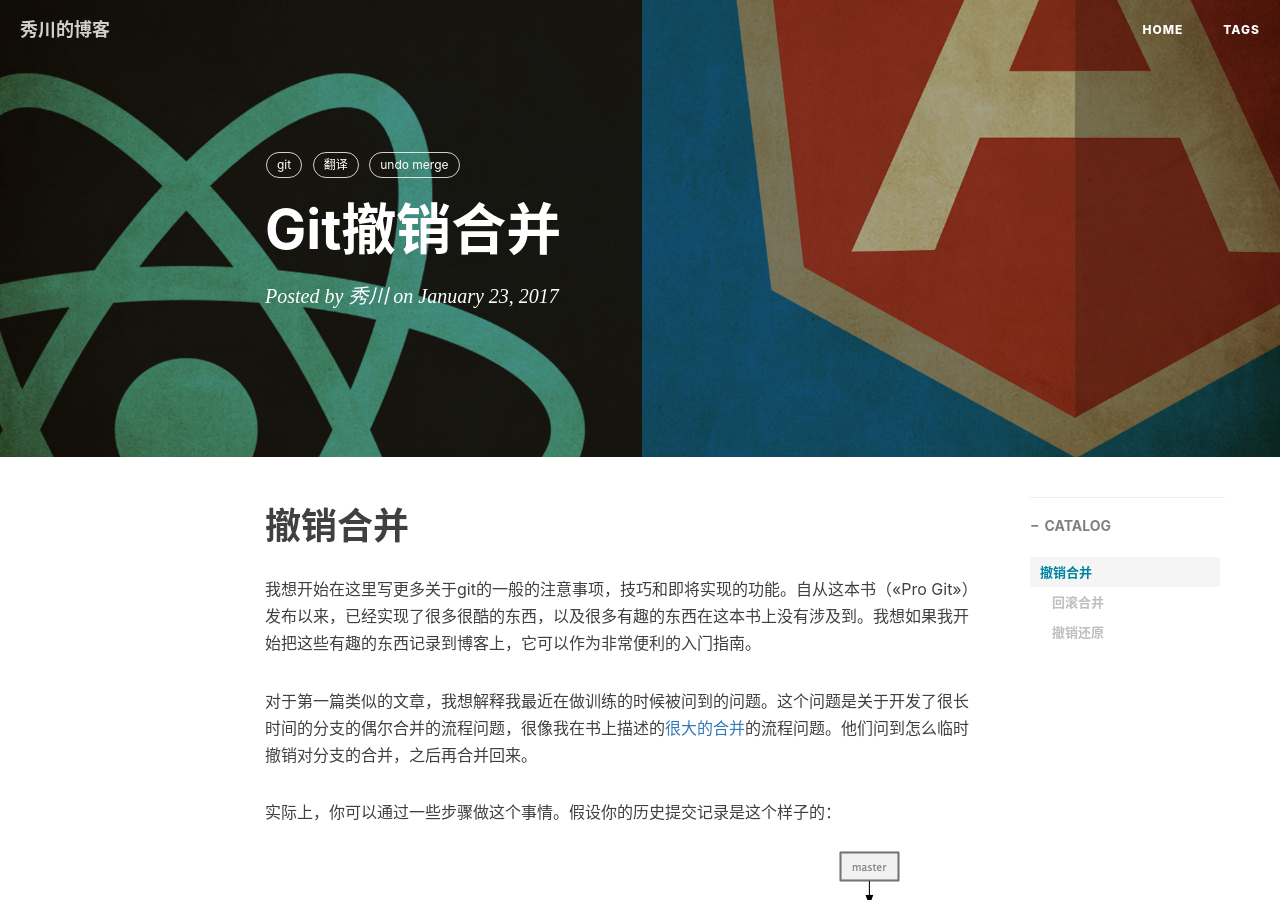
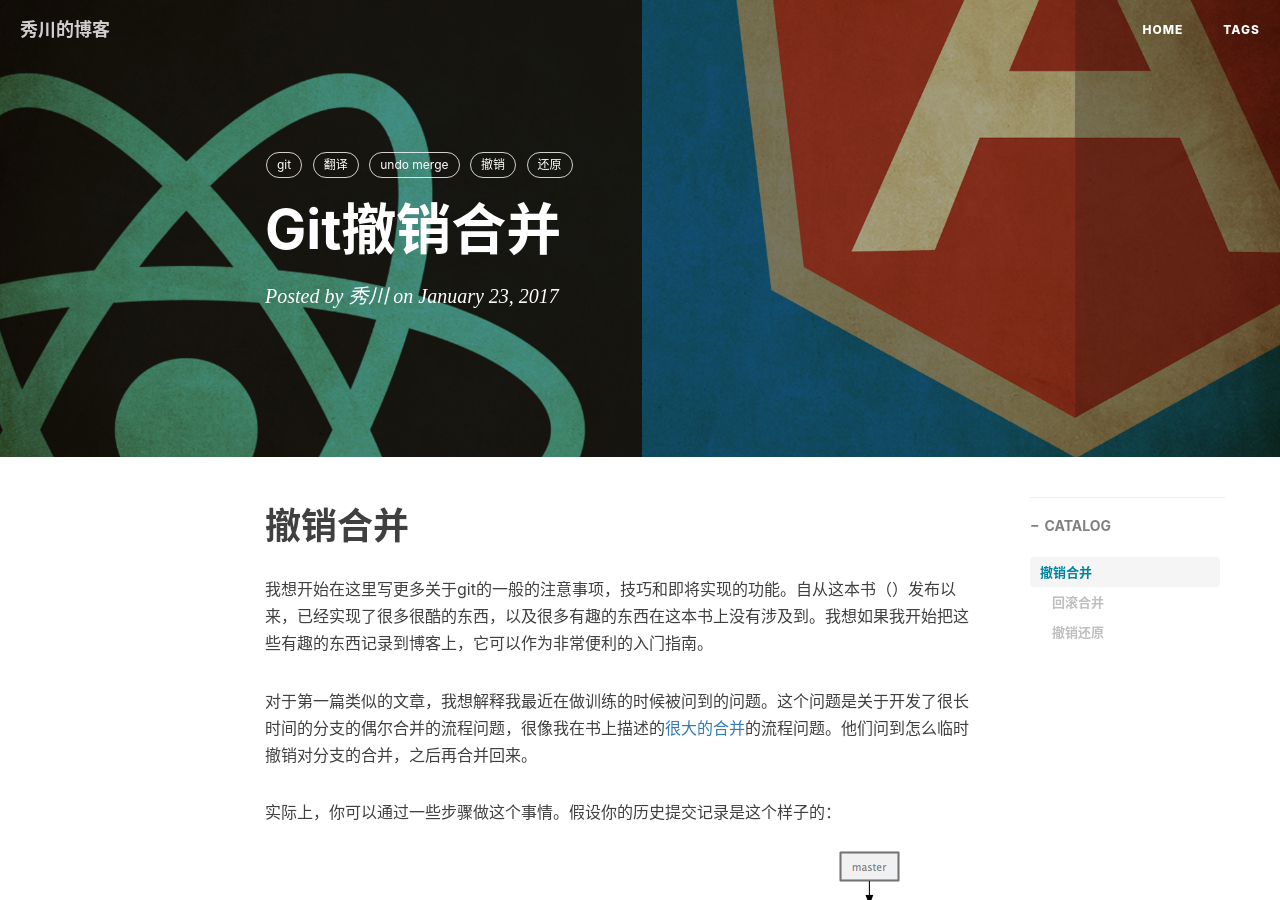
Before and after one commit to froest2012/froest.github.io, a Jekyll site: the page built from _posts/2016-06-01-git-undo-merges.md, in a window 1280 px wide and 900 px high. Built offline with Jekyll 4.4.1, drawn with Linux system fonts in a browser that asks for light colours; nearby versions of some CDN libraries; comment, search, counter and statistics services are not loaded; some of the changed text lies outside the part shown.

Commit message:
2016-06-01-git-undo-merges.md

```diff
--- a/_posts/2016-06-01-git-undo-merges.md
+++ b/_posts/2016-06-01-git-undo-merges.md
@@ -10,11 +10,13 @@ tags:
     - git
     - 翻译
     - undo merge
+    - 撤销
+    - 还原
 ---
 
 # 撤销合并
 
-我想开始在这里写更多关于git的一般的注意事项，技巧和即将实现的功能。自从这本书（<<Pro Git>>）发布以来，已经实现了很多很酷的东西，以及很多有趣的东西在这本书上没有涉及到。我想如果我开始把这些有趣的东西记录到博客上，它可以作为非常便利的入门指南。
+我想开始在这里写更多关于git的一般的注意事项，技巧和即将实现的功能。自从这本书（<Pro Git>）发布以来，已经实现了很多很酷的东西，以及很多有趣的东西在这本书上没有涉及到。我想如果我开始把这些有趣的东西记录到博客上，它可以作为非常便利的入门指南。
 
 对于第一篇类似的文章，我想解释我最近在做训练的时候被问到的问题。这个问题是关于开发了很长时间的分支的偶尔合并的流程问题，很像我在书上描述的[很大的合并](https://progit.org/book/ch5-3.html#largemerging_workflows)的流程问题。他们问到怎么临时撤销对分支的合并，之后再合并回来。
 
```
Also changed, not shown: other parts of _posts/2016-06-01-git-undo-merges.md (+2 -2 lines).
